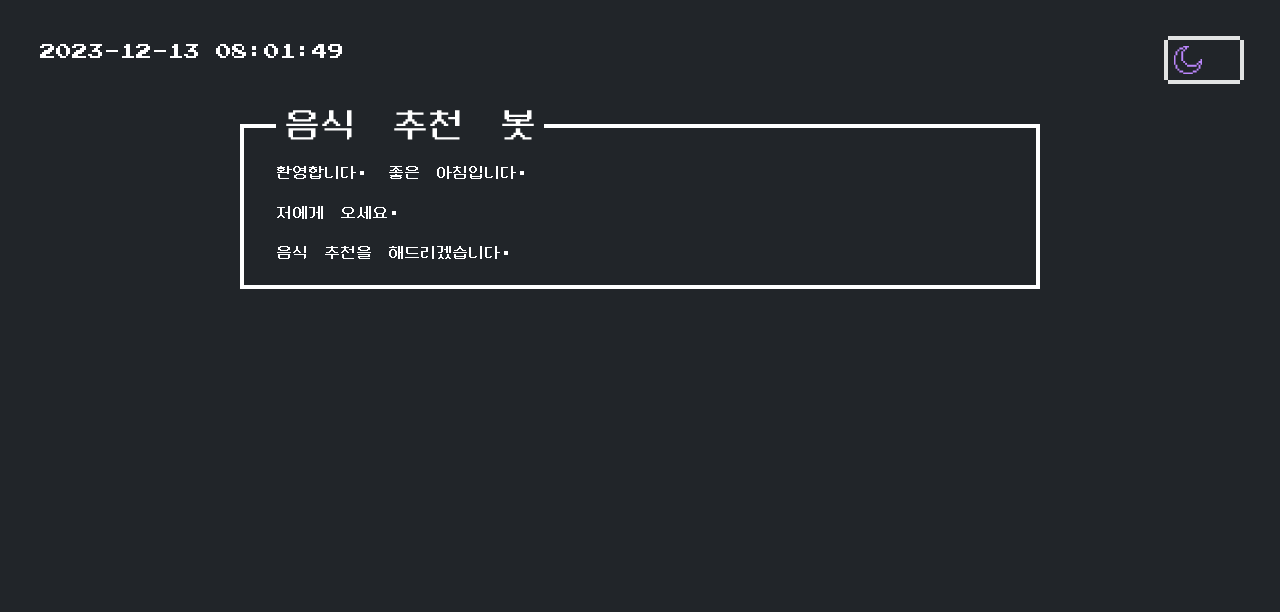
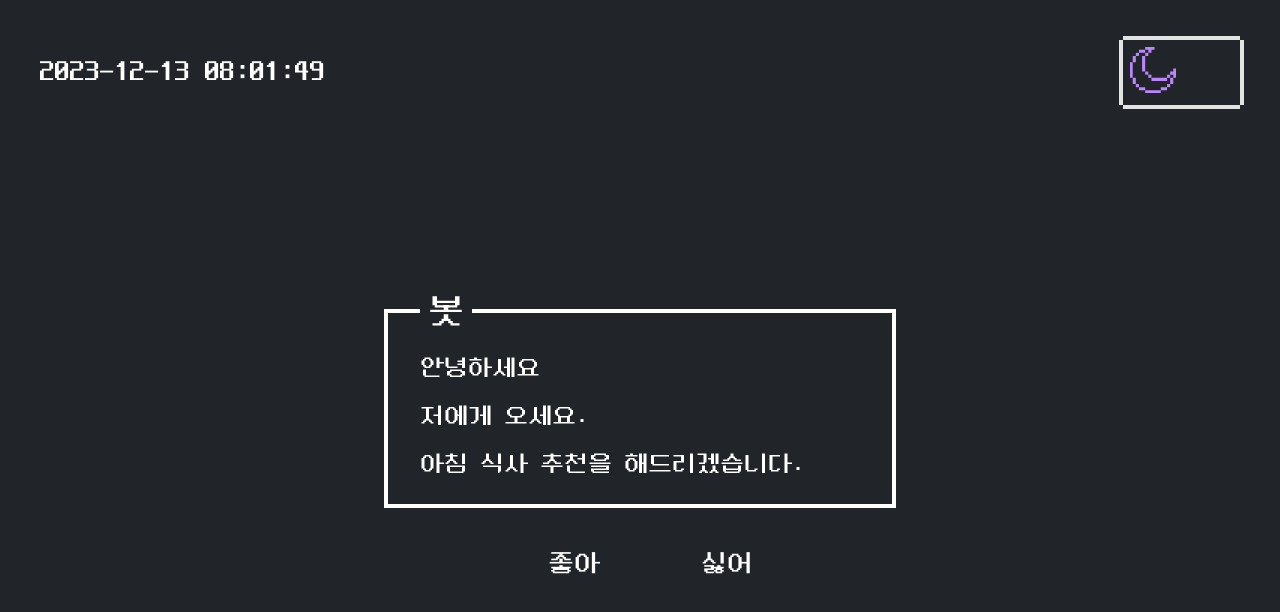
Before and after one commit to sangukO/dark-theme, a Vue app: page / in a window 1280 px wide. Shown: the top 612 px of the page. Built offline with nearby package versions, Linux system fonts and the light colour scheme.

Commit message:
feat : 버튼 추가 및 인사 멘트 변경

```diff
--- a/src/assets/base.css
+++ b/src/assets/base.css
@@ -50,9 +50,9 @@
 }
 
 body {
-  font-family: 'Press Start 2P', 'neodgm' !important;
-  font-size: 16px;
+  font-family: 'neodgm' !important;
   color: var(--main-text-color, #fff);
+  font-size: 26px !important;
 }
 div {
   color: var(--main-text-color);
--- a/src/views/HomeView.vue
+++ b/src/views/HomeView.vue
@@ -1,6 +1,5 @@
 <template>
-  <main>
-    <div class="w-full h-full">
+  <main class="w-[100vw] h-[100vh]">
     <div class="flex justify-between flex-row-reverse py-10 px-10">
       <input
         type="checkbox"
@@ -9,51 +8,83 @@
         id="toggle-theme"
         v-model="negatedDarkMode"
       />
-        <p>
+      <p class="flex items-center mb-0 !text-3xl">
         {{ formattedTime }}
       </p>
     </div>
+
+    <div class="flex items-center flex-col h-[calc(100vh-145px)] pt-40">
+      <div class="nes-container with-title w-[40%]" :class="darkMode ? 'is-dark' : ''">
+        <span class="title !text-4xl !mt-[-45px]">봇</span>
+        <!-- <p class="mt-5 !text-2xl sentence1">안녕하세요. 좋은 {{ wordVariable.time }}입니다.</p> -->
+        <p class="mt-5 !text-2xl">{{ sentence1 }}</p>
+        <p class="!text-2xl sentence2">저에게 오세요.</p>
+        <p class="!text-2xl sentence3">{{ wordVariable.food }} 추천을 해드리겠습니다.</p>
       </div>
-    <div class="flex justify-center items-center flex-col">
-      <div class="nes-container with-title w-[800px]" :class="darkMode ? 'is-dark' : ''">
-        <span class="title !text-4xl !mt-[-55px]">음식 추천 봇</span>
-        <p class="mt-5">환영합니다. 좋은 {{ wordVariable }}입니다.</p>
-        <p>저에게 오세요.</p>
-        <p>음식 추천을 해드리겠습니다.</p>
+      <transition name="pick">
+        <div v-if="picked === ''" class="pt-8 flex gap-x-20">
+          <label>
+            <input
+              type="radio"
+              class="nes-radio is-dark"
+              name="answer-dark"
+              value="Y"
+              v-model="picked"
+              :disabled="picked != ''"
+            />
+            <span>좋아</span>
+          </label>
+          <label>
+            <input
+              type="radio"
+              class="nes-radio is-dark"
+              name="answer-dark"
+              value="N"
+              v-model="picked"
+              :disabled="picked != ''"
+            />
+            <span>싫어</span>
+          </label>
         </div>
+      </transition>
     </div>
   </main>
 </template>
 <script setup>
-import { ref, onBeforeMount, computed, watch, onMounted } from 'vue'
+import { ref, onBeforeMount, computed, watch, onMounted, nextTick } from 'vue'
 import { useDateFormat, useNow, useTimestamp } from '@vueuse/core'
 const darkMode = ref(true)
 const todayMidnight = ref(new Date())
 const formattedTime = useDateFormat(useNow(), 'YYYY-MM-DD HH:mm:ss')
 const now = useTimestamp()
 const nowHMS = ref(now.value - todayMidnight.value.setHours(0, 0, 0, 0))
+const picked = ref('')
+const sentence1 = ref('안녕하세요')
 
 const updateWordVariable = () => {
   if (nowHMS.value > 0 && nowHMS.value <= 7200000) {
     // 0~3
-    return '밤'
+    return { time: '밤', food: '야식' }
   } else if (nowHMS.value > 7200000 && nowHMS.value <= 21600000) {
     // 3~6
-    return '새벽'
+    return { time: '새벽', food: '야식' }
   } else if (nowHMS.value > 21600000 && nowHMS.value <= 43200000) {
     // 6~12
-    return '아침'
-  } else if (nowHMS.value > 43200000 && nowHMS.value <= 64800000) {
-    // 12~18
-    return '낮'
-  } else if (nowHMS.value > 64800000 && nowHMS.value <= 75600000) {
-    // 18~21
-    return '저녁'
+    return { time: '아침', food: '아침 식사' }
+  } else if (nowHMS.value > 43200000 && nowHMS.value <= 50400000) {
+    // 12~14
+    return { time: '낮', food: '점심 식사' }
+  } else if (nowHMS.value > 50400000 && nowHMS.value <= 61200000) {
+    // 14~17
+    return { time: '오후', food: '간식' }
+  } else if (nowHMS.value > 61200000 && nowHMS.value <= 75600000) {
+    // 17~21
+    return { time: '저녁', food: '저녁 식사' }
   } else if (nowHMS.value > 75600000 && nowHMS.value <= 86400000) {
     // 21~0
-    return '밤'
+    return { time: '밤', food: '야식' }
   } else {
-    return '날'
+    return { time: '날', food: '음식' }
   }
 }
 
@@ -62,6 +93,12 @@ const wordVariable = ref(updateWordVariable())
 watch(now, () => {
   nowHMS.value = now.value - todayMidnight.value.setHours(0, 0, 0, 0)
   updateWordVariable()
+})
+
+watch(picked, async (to) => {
+  console.log(picked.value, to)
+  await nextTick()
+  sentence1.value = '감사합니다.'
 })
 
 const negatedDarkMode = computed({
@@ -89,3 +126,8 @@ onBeforeMount(() => {
   document.documentElement.setAttribute('color-theme', darkMode.value ? 'dark' : 'light')
 })
 </script>
+<style lang="postcss" scoped>
+.pick-leave-active {
+  transition-delay: 1500ms;
+}
+</style>
```
Lines whose indentation alone changed are shown as unchanged.
